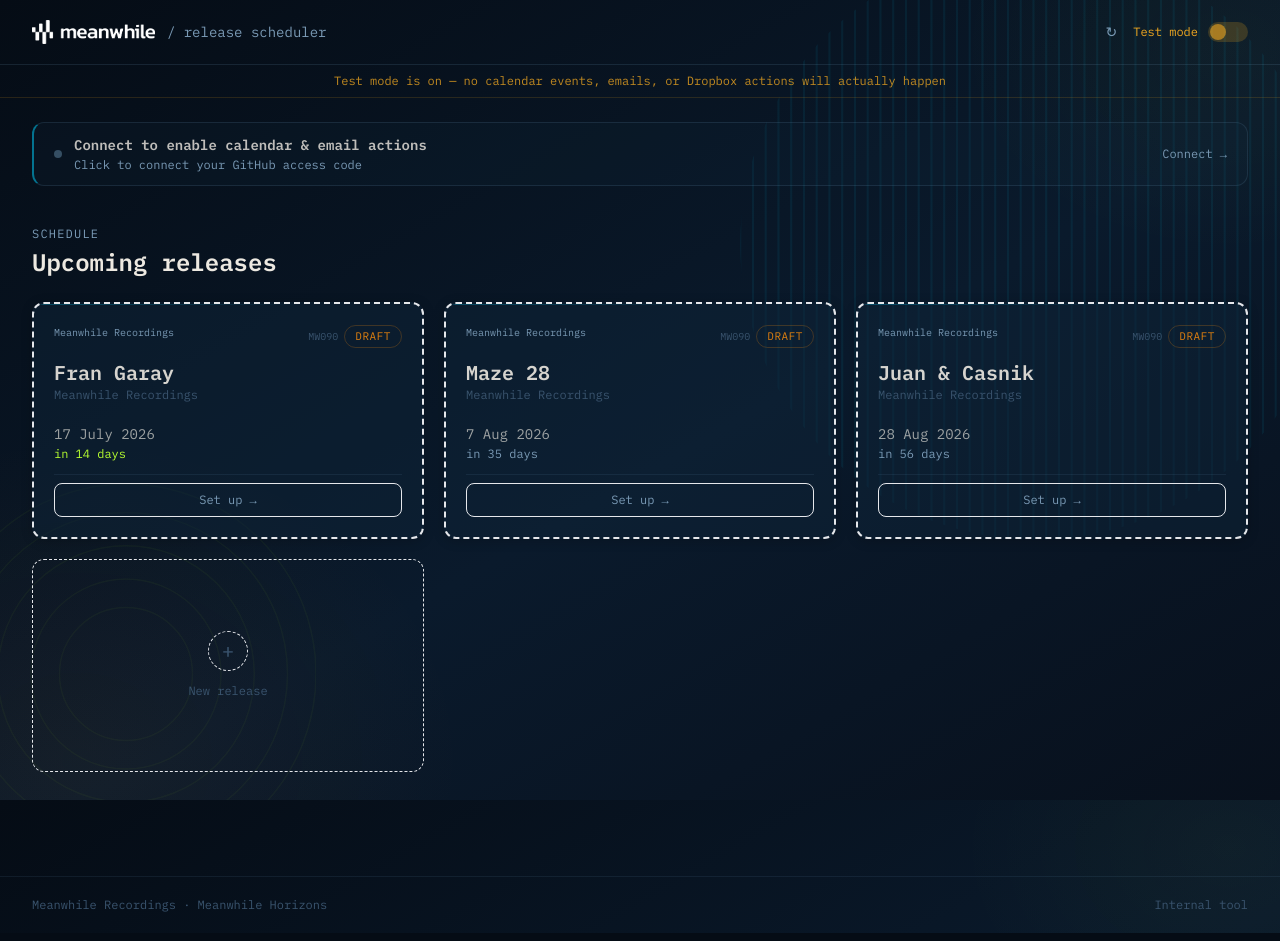
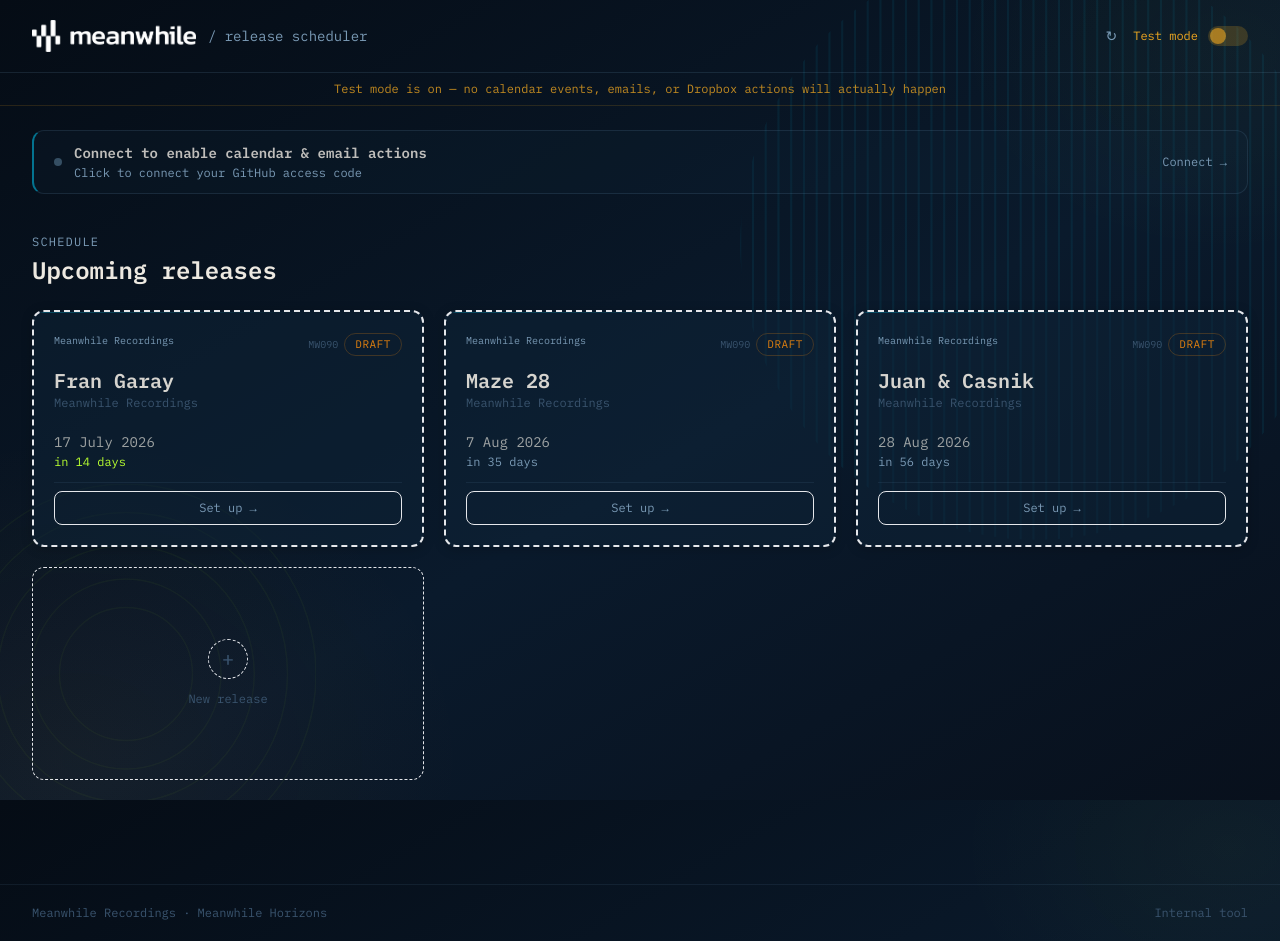
Before and after one commit to doylem/meanwhile-release-scheduler, a Next.js app: page / in a window 1280 px wide. Built offline with nearby package versions, Linux system fonts and the light colour scheme.

Commit message:
Fix assets

```diff
--- a/src/pages/index.tsx
+++ b/src/pages/index.tsx
@@ -1,4 +1,5 @@
 import { useCallback, useEffect, useMemo, useRef, useState } from "react";
+import Image from "next/image";
 import { GithubConnectGate } from "../components/GithubConnectGate";
 import { PasswordGate } from "../components/PasswordGate";
 import { ReleaseDetail } from "../components/ReleaseDetail";
@@ -493,11 +494,12 @@
 
       <header className="relative z-10 flex items-center justify-between px-8 py-5 border-b border-wire/15">
         <div className="flex items-center gap-3">
-          {/* eslint-disable-next-line @next/next/no-img-element */}
-          <img
+          <Image
             src="/meanwhile_RGB_logo_2023.png"
             alt="Meanwhile"
-            className="h-6 w-auto object-contain"
+            height={32}
+            width={96}
+            className="h-8 w-auto object-contain"
           />
           <span className="text-muted text-sm font-mono">
             / release scheduler
```
Also changed, not shown: 1 other file (tests, documents, lock files or other folders).
